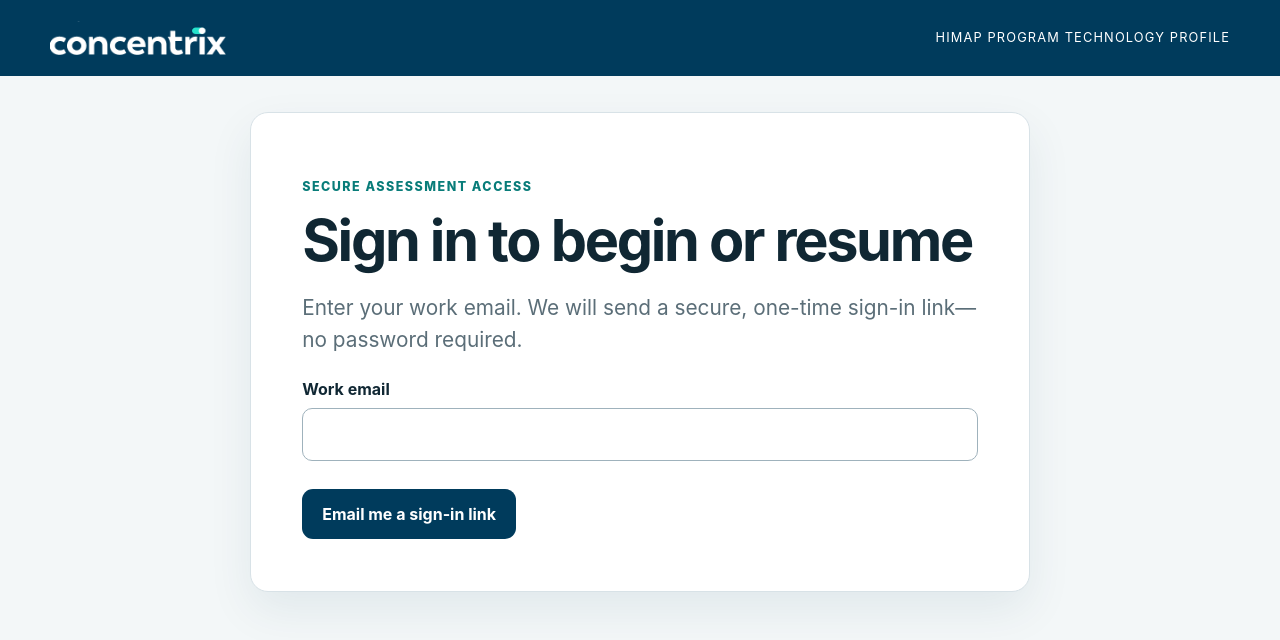
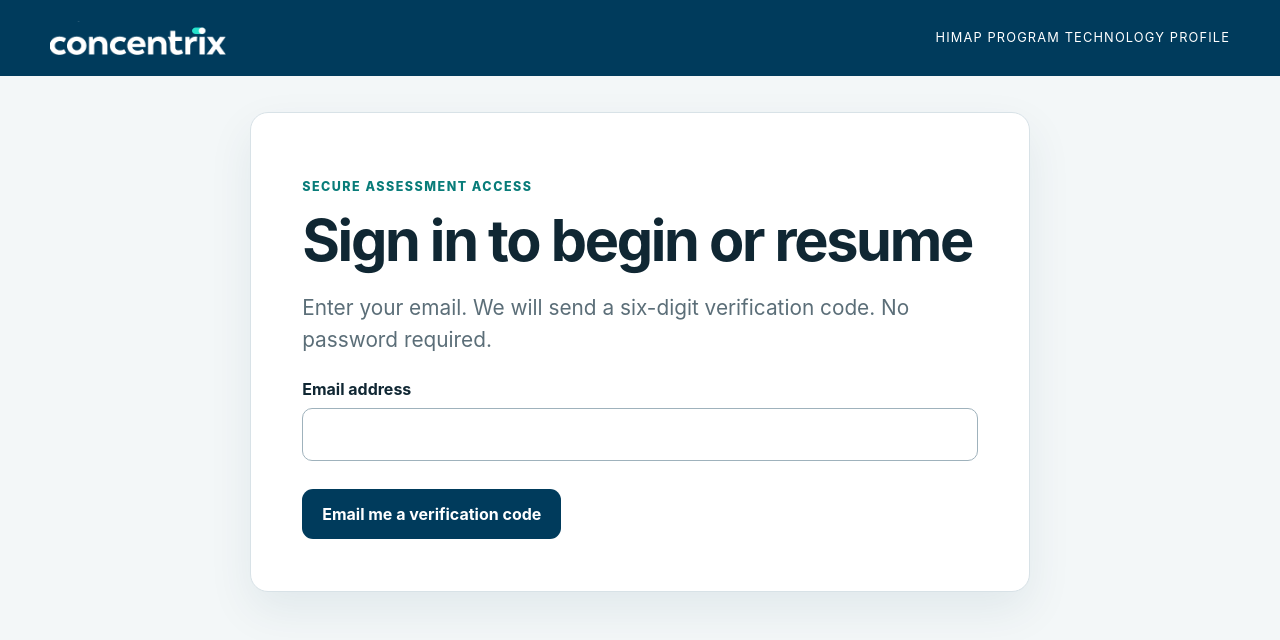
Before and after one commit to charlieblunglee/pta-assessment, a Next.js app: page / in a window 1280 px wide. Shown: the top 640 px of the page. Built offline with nearby package versions, Linux system fonts and the light colour scheme; no server answers.

Commit message:
Add email verification code sign-in

```diff
--- a/src/components/authenticated-assessment.tsx
+++ b/src/components/authenticated-assessment.tsx
@@ -7,7 +7,23 @@ import { createSupabaseBrowserClient } from "@/lib/supabase/client";
 export function AuthenticatedAssessment({ initialEmail }: { initialEmail: string | null }) {
   const [email, setEmail] = useState(initialEmail ?? "");
   const [status, setStatus] = useState<"idle" | "sending" | "sent" | "error">("idle");
-  if (initialEmail) return <AssessmentExperience authenticatedEmail={initialEmail} />;
+  const [code, setCode] = useState("");
+  const [pendingEmail, setPendingEmail] = useState("");
+  const [signedInEmail, setSignedInEmail] = useState(initialEmail);
+  const [verificationError, setVerificationError] = useState("");
+  const [verifying, setVerifying] = useState(false);
+  if (signedInEmail) return <AssessmentExperience authenticatedEmail={signedInEmail} />;
+
+  const verifyCode = async (event: React.FormEvent) => {
+    event.preventDefault();
+    setVerifying(true); setVerificationError("");
+    try {
+      const { data, error } = await createSupabaseBrowserClient().auth.verifyOtp({ email: pendingEmail, token: code, type: "email" });
+      if (error || !data.session || !data.user?.email) throw error ?? new Error("Missing session");
+      setSignedInEmail(data.user.email);
+    } catch { setVerificationError("This code is invalid or has expired. Enter the latest code or request a new one."); }
+    finally { setVerifying(false); }
+  };
 
   const sendLink = async (event: React.FormEvent) => {
     event.preventDefault(); setStatus("sending");
@@ -15,9 +31,27 @@ export function AuthenticatedAssessment({ initialEmail }: { initialEmail: string
       const supabase = createSupabaseBrowserClient();
       const base = (process.env.NEXT_PUBLIC_SITE_URL || window.location.origin).replace(/\/$/, "");
       const { error } = await supabase.auth.signInWithOtp({ email: email.trim(), options: { emailRedirectTo: `${base}/auth/confirm?next=/` } });
-      if (error) throw error; setStatus("sent");
+      if (error) throw error; setPendingEmail(email.trim()); setCode(""); setStatus("sent");
     } catch { setStatus("error"); }
   };
 
-  return <><header className="site-header"><img src="/concentrix-logo.png" alt="Concentrix"/><span>HIMAP Program Technology Profile</span></header><main id="main" className="shell"><section className="panel narrow"><p className="eyebrow">Secure assessment access</p><h1>Sign in to begin or resume</h1><p className="lead">Enter your work email. We will send a secure, one-time sign-in link—no password required.</p><form onSubmit={sendLink}><label htmlFor="sign-in-email">Work email</label><input id="sign-in-email" type="email" autoComplete="email" required value={email} onChange={event=>setEmail(event.target.value)}/><div className="button-row"><button className="button" disabled={status==="sending"}>{status==="sending"?"Sending link…":"Email me a sign-in link"}</button></div></form>{status==="sent"&&<div className="notice" role="status"><strong>Check your inbox.</strong><br/>Open the link from this same browser to continue. The link expires and can only be used once.</div>}{status==="error"&&<p className="error" role="alert">We could not send the sign-in link. Confirm the email address and try again.</p>}</section></main></>;
+  return <><header className="site-header"><img src="/concentrix-logo.png" alt="Concentrix"/><span>HIMAP Program Technology Profile</span></header><main id="main" className="shell"><section className="panel narrow">
+    <p className="eyebrow">Secure assessment access</p><h1>Sign in to begin or resume</h1>
+    <p className="lead">Enter your email. We will send a six-digit verification code. No password required.</p>
+    <form onSubmit={sendLink}>
+      <label htmlFor="sign-in-email">Email address</label>
+      <input id="sign-in-email" type="email" autoComplete="email" required value={email} disabled={verifying || status === "sending"} onChange={event => { setEmail(event.target.value); setPendingEmail(""); setCode(""); setStatus("idle"); setVerificationError(""); }}/>
+      <div className="button-row"><button className="button" disabled={status === "sending" || verifying}>{status === "sending" ? "Sending code…" : pendingEmail ? "Send a new code" : "Email me a verification code"}</button></div>
+    </form>
+    {pendingEmail && <>
+      <div className="notice" role="status">Check your inbox or spam folder for the code sent to {pendingEmail}. You can read the email on any device and enter the code here.</div>
+      <form onSubmit={verifyCode}>
+        <label htmlFor="sign-in-code">Six-digit verification code</label>
+        <input id="sign-in-code" type="text" inputMode="numeric" autoComplete="one-time-code" pattern="[0-9]{6}" maxLength={6} required value={code} disabled={verifying || status === "sending"} onChange={event => setCode(event.target.value.replace(/\D/g, "").slice(0, 6))}/>
+        <div className="button-row"><button className="button" disabled={verifying || status === "sending" || code.length !== 6}>{verifying ? "Verifying…" : "Verify and continue"}</button></div>
+      </form>
+    </>}
+    {status === "error" && <p className="error" role="alert">We could not send your code. Check your email address and try again. If you just requested a code, wait one minute before retrying.</p>}
+    {verificationError && <p className="error" role="alert">{verificationError}</p>}
+  </section></main></>;
 }
--- /dev/null
+++ b/supabase/templates/email-code.html
@@ -0,0 +1,4 @@
+<h2>Your HIMAP verification code</h2>
+<p>Enter this six-digit code in HIMAP to begin or resume your assessment:</p>
+<p style="font-size:32px;font-weight:bold;letter-spacing:6px">{{ .Token }}</p>
+<p>This code expires and can only be used once. If you did not request it, ignore this email.</p>
```
